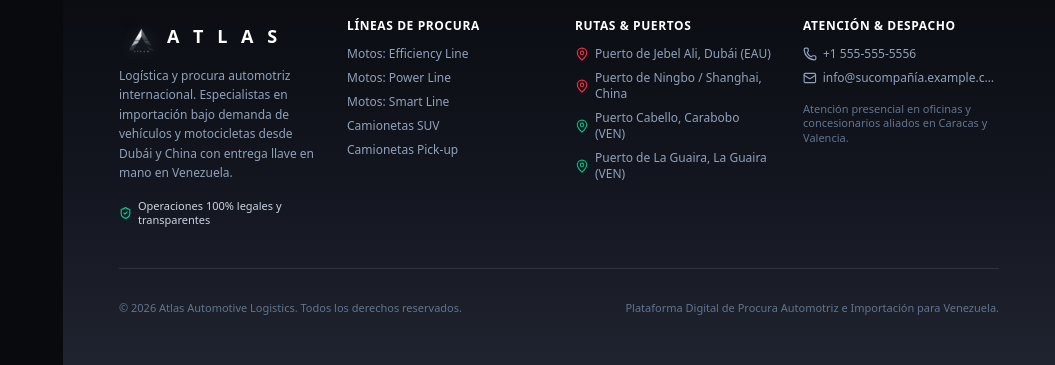
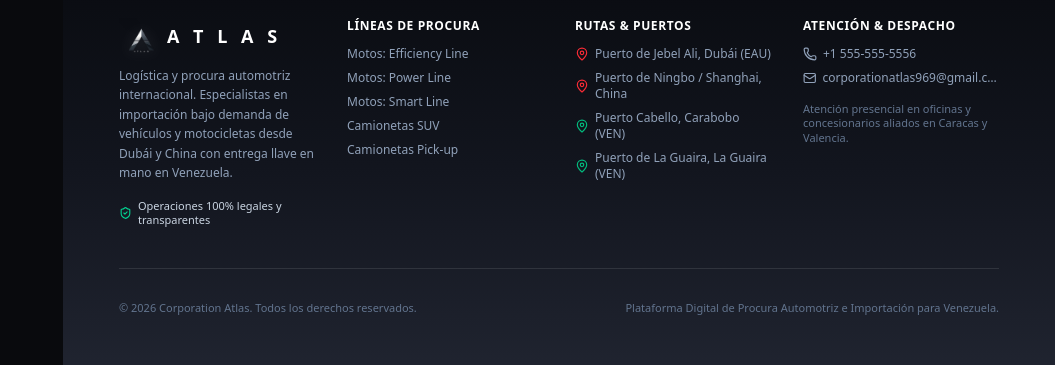
Before and after one commit to corporationatlas/atlas-corporation, a React (Vite) app: page / in a window 1280 px wide. Shown: the part 2316-2681 px from the top of the page, without its empty margins (225-1280 px from the left). Built offline with nearby package versions, Linux system fonts and the light colour scheme.

Commit message:
Update footer copyright to 2026 Corporation Atlas and official email

```diff
--- a/src/components/Footer.jsx
+++ b/src/components/Footer.jsx
@@ -104,7 +104,7 @@
               </li>
               <li className="flex items-center gap-1.5">
                 <Mail className="w-3.5 h-3.5 text-slate-400" />
-                <span className="truncate">info@sucompañía.example.com</span>
+                <span className="truncate">corporationatlas969@gmail.com</span>
               </li>
               <li className="pt-2 text-[11px] text-slate-500">
                 Atención presencial en oficinas y concesionarios aliados en Caracas y Valencia.
@@ -116,7 +116,7 @@
 
         {/* Bottom */}
         <div className="pt-8 border-t border-white/10 flex flex-col sm:flex-row items-center justify-between gap-3 text-[11px] text-slate-500">
-          <p>© 2026 Atlas Automotive Logistics. Todos los derechos reservados.</p>
+          <p>© 2026 Corporation Atlas. Todos los derechos reservados.</p>
           <p>Plataforma Digital de Procura Automotriz e Importación para Venezuela.</p>
         </div>
       </div>
```
